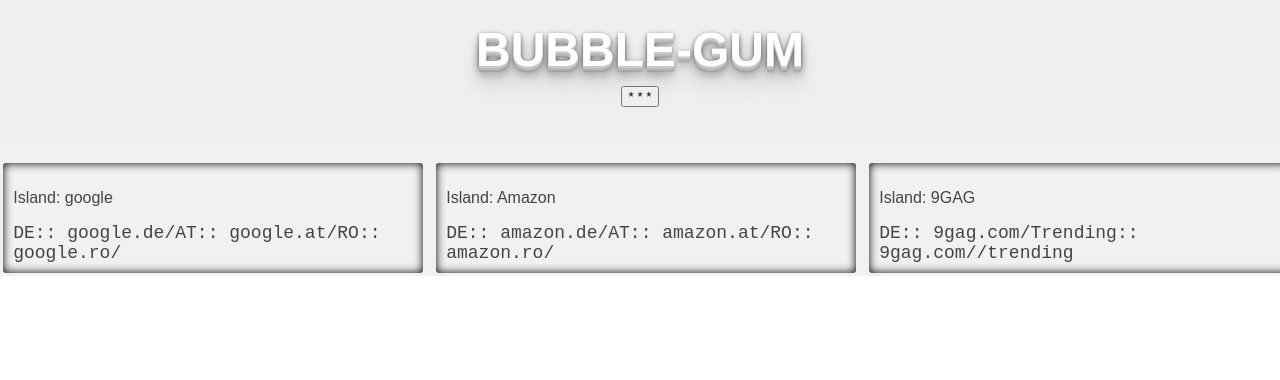
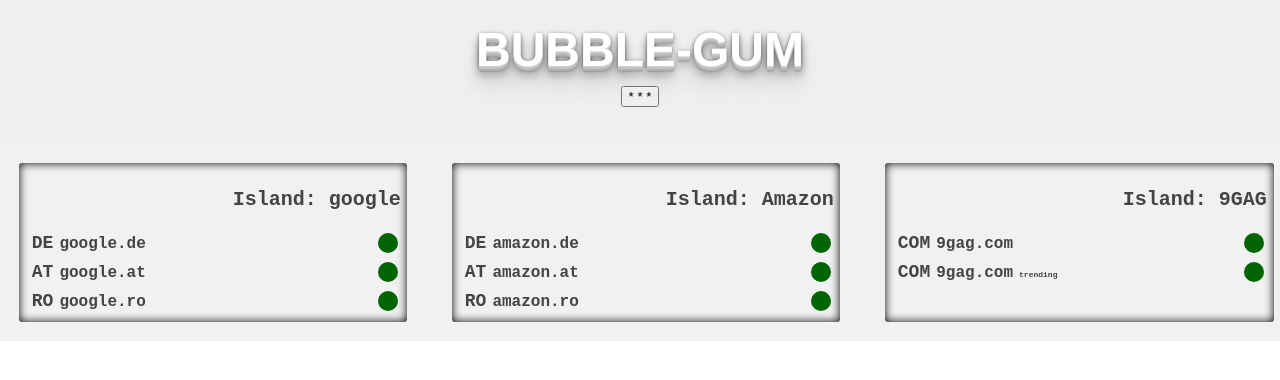
Before and after one commit to realvorl/bubblegum, a React (Create React App) app in the folder bubble-dash/: page / in a window 1280 px wide. Shown: the top 380 px of the page. Built offline with nearby package versions, Linux system fonts and the light colour scheme.

Commit message:
recreated original design

```diff
--- a/bubble-dash/src/App.css
+++ b/bubble-dash/src/App.css
@@ -1,5 +1,6 @@
 .App {
     text-align: left;
+
 }
 
 .App-logo {
@@ -21,24 +22,70 @@
 }
 
 div.island {
-    -moz-box-shadow:    inset 0 0 10px #000000;
+    -moz-box-shadow: inset 0 0 10px #000000;
     -webkit-box-shadow: inset 0 0 10px #000000;
-    box-shadow:         inset 0 0 10px #000000;
+    box-shadow: inset 0 0 10px #000000;
     border-radius: 3px;
-    padding: 10px;
-    margin-top: 1em;
+    overflow: hidden;
+    padding: .3em;
+    margin: 1em;
+}
+
+p.island-name {
+    text-align: right;
+    font-size: 20px;
+    font-weight: bolder;
+    font-family: monospace;
+    margin-right: 2px;
+}
+
+div.street {
+    border-radius: 3px;
+    padding: 2px 0 2px 0;
+    margin: 0.3em;
+}
+
+span {
+    font-size: 18px;
+    margin: 3px;
+}
+
+span.stage {
+    font-weight: bolder;
+    font-family: monospace;
+}
+
+span.domain {
+    font-size: 16px;
+    font-weight: bold;
+    font-family: monospace;
+}
+
+span.path {
+    font-size: 8px;
+    font-weight: bold;
+    font-family: monospace;
+}
+
+a.status{
+    float: right;
+    border-radius: 10px;
+    font-size: 6px;
+    height: 20px;
+    width: 20px;
+    background-color: darkgreen;
 }
 
 .container {
     background-size: cover;
-    background: rgb(226,226,226); /* Old browsers */
-    background: -moz-linear-gradient(top,  rgba(226,226,226,1) 0%, rgba(219,219,219,1) 50%, rgba(209,209,209,1) 51%, rgba(254,254,254,1) 100%); /* FF3.6+ */
-    background: -webkit-gradient(linear, left top, left bottom, color-stop(0%,rgba(226,226,226,1)), color-stop(50%,rgba(219,219,219,1)), color-stop(51%,rgba(209,209,209,1)), color-stop(100%,rgba(254,254,254,1))); /* Chrome,Safari4+ */
-    background: -webkit-linear-gradient(top,  rgba(226,226,226,1) 0%,rgba(219,219,219,1) 50%,rgba(209,209,209,1) 51%,rgba(254,254,254,1) 100%); /* Chrome10+,Safari5.1+ */
-    background: -o-linear-gradient(top,  rgba(226,226,226,1) 0%,rgba(219,219,219,1) 50%,rgba(209,209,209,1) 51%,rgba(254,254,254,1) 100%); /* Opera 11.10+ */
-    background: -ms-linear-gradient(top,  rgba(226,226,226,1) 0%,rgba(219,219,219,1) 50%,rgba(209,209,209,1) 51%,rgba(254,254,254,1) 100%); /* IE10+ */
-    background: linear-gradient(to bottom,  rgba(226,226,226,1) 0%,rgba(219,219,219,1) 50%,rgba(209,209,209,1) 51%,rgba(254,254,254,1) 100%); /* W3C */
-    filter: progid:DXImageTransform.Microsoft.gradient( startColorstr='#e2e2e2', endColorstr='#fefefe',GradientType=0 ); /* IE6-9 */
+    background: rgb(226, 226, 226); /* Old browsers */
+    background: -moz-linear-gradient(top, rgba(226, 226, 226, 1) 0%, rgba(219, 219, 219, 1) 50%, rgba(209, 209, 209, 1) 51%, rgba(254, 254, 254, 1) 100%); /* FF3.6+ */
+    background: -webkit-gradient(linear, left top, left bottom, color-stop(0%, rgba(226, 226, 226, 1)), color-stop(50%, rgba(219, 219, 219, 1)), color-stop(51%, rgba(209, 209, 209, 1)), color-stop(100%, rgba(254, 254, 254, 1))); /* Chrome,Safari4+ */
+    background: -webkit-linear-gradient(top, rgba(226, 226, 226, 1) 0%, rgba(219, 219, 219, 1) 50%, rgba(209, 209, 209, 1) 51%, rgba(254, 254, 254, 1) 100%); /* Chrome10+,Safari5.1+ */
+    background: -o-linear-gradient(top, rgba(226, 226, 226, 1) 0%, rgba(219, 219, 219, 1) 50%, rgba(209, 209, 209, 1) 51%, rgba(254, 254, 254, 1) 100%); /* Opera 11.10+ */
+    background: -ms-linear-gradient(top, rgba(226, 226, 226, 1) 0%, rgba(219, 219, 219, 1) 50%, rgba(209, 209, 209, 1) 51%, rgba(254, 254, 254, 1) 100%); /* IE10+ */
+    background: linear-gradient(to bottom, rgba(226, 226, 226, 1) 0%, rgba(219, 219, 219, 1) 50%, rgba(209, 209, 209, 1) 51%, rgba(254, 254, 254, 1) 100%); /* W3C */
+    filter: progid:DXImageTransform.Microsoft.gradient(startColorstr='#e2e2e2', endColorstr='#fefefe', GradientType=0); /* IE6-9 */
     padding: 20px;
 }
 
@@ -56,12 +103,7 @@
     font-size: 3em;
     margin: .2em;
     font-weight: bold;
-    font-family: Helvetica;
-    text-shadow: 0 1px 0 #ccc, 0 2px 0 #c9c9c9, 0 3px 0 #bbb, 0 4px 0 #b9b9b9, 0 5px 0 #aaa, 0 6px 1px rgba(0,0,0,.1), 0 0 5px rgba(0,0,0,.1), 0 1px 3px rgba(0,0,0,.3), 0 3px 5px rgba(0,0,0,.2), 0 5px 10px rgba(0,0,0,.25), 0 10px 10px rgba(0,0,0,.2), 0 20px 20px rgba(0,0,0,.15);
+    font-family: Helvetica, sans-serif;
+    text-shadow: 0 1px 0 #ccc, 0 2px 0 #c9c9c9, 0 3px 0 #bbb, 0 4px 0 #b9b9b9, 0 5px 0 #aaa, 0 6px 1px rgba(0, 0, 0, .1), 0 0 5px rgba(0, 0, 0, .1), 0 1px 3px rgba(0, 0, 0, .3), 0 3px 5px rgba(0, 0, 0, .2), 0 5px 10px rgba(0, 0, 0, .25), 0 10px 10px rgba(0, 0, 0, .2), 0 20px 20px rgba(0, 0, 0, .15);
     text-align: center;
 }
-span {
-    font-family: monospace;
-    font-size: 18px;
-    margin: 5px 0;
-}
--- a/bubble-dash/src/App.js
+++ b/bubble-dash/src/App.js
@@ -51,14 +51,14 @@
                 title: "Island: 9GAG",
                 lookups: [{
                     title: "9GAG",
-                    additional: "DE",
+                    additional: "COM",
                     domain: "9gag.com",
                     path: ""
                 }, {
                     title: "9GAG",
-                    additional: "Trending",
+                    additional: "COM",
                     domain: "9gag.com",
-                    path: "/trending"
+                    path: "trending"
                 }]
             }]
         }
--- a/bubble-dash/src/components/Island.js
+++ b/bubble-dash/src/components/Island.js
@@ -1,4 +1,5 @@
 import React, {Component} from 'react';
+import Street from "./Street";
 
 class Island extends Component {
     render() {
@@ -8,8 +9,8 @@
             stages = _this.lookups.map(entry => {
                 console.log(entry);
                 return (
-                <span>{entry.additional}:: {entry.domain}/{entry.path}</span>
-               );
+                    <Street stage={entry.additional} domain={entry.domain} path={entry.path}/>
+                );
             });
         }
         return (
--- /dev/null
+++ b/bubble-dash/src/components/Street.js
@@ -0,0 +1,18 @@
+import React, {Component} from 'react';
+
+class Street extends Component {
+    render() {
+        // <Street stage={entry.additional} domain={entry.domain} path={entry.path}/>
+        let _this = this.props;
+        return (
+            <div className="street">
+                <span className="stage">{_this.stage}</span>
+                <span className="domain">{_this.domain}</span>
+                <span className="path">{_this.path}</span>
+                <a href={"https://"+_this.domain+"/"+_this.path} target="_blank" className="status"/>
+            </div>
+        );
+    }
+}
+
+export default Street;
```
